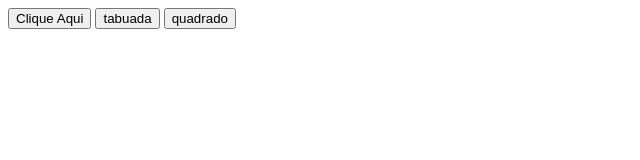
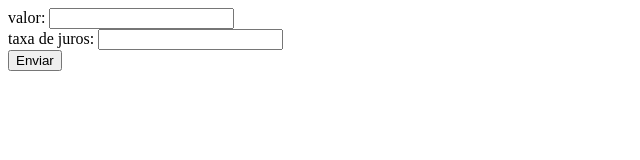
Before and after one commit to anirbas15/primeiroi_3t, a plain HTML site: page index.html in a window 1280 px wide. Shown: the whole page, without its empty margins (0-640 px from the left). Drawn offline with Linux system fonts and the light colour scheme.

Commit message:
Update index.html

```diff
--- a/index.html
+++ b/index.html
@@ -9,9 +9,8 @@
 
 </head>
 <body>
-    <button onclick="alo()">Clique Aqui</button>
-    <button onclick="escreva()">tabuada</button>
-    <button onclick="quadrado()">quadrado</button>
-
+valor: <input id="valor" type="text"> <br>
+taxa de juros: <input id="juros" type="text"> <br>
+<button onclick="total()">Enviar</button>
 </body>
 </html>
```
